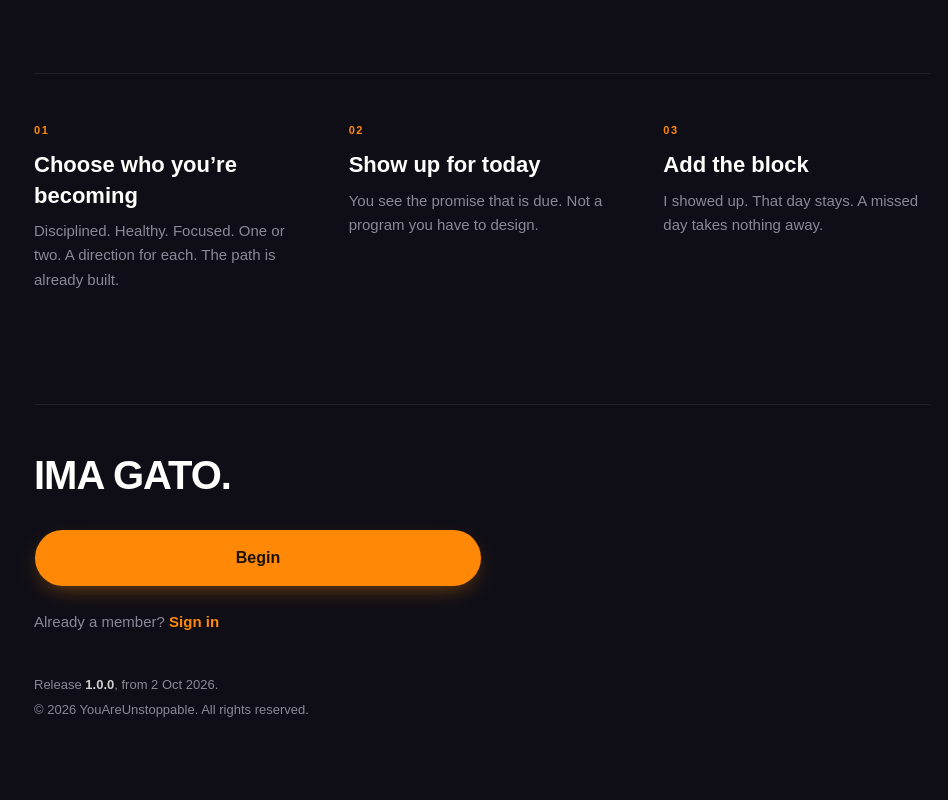
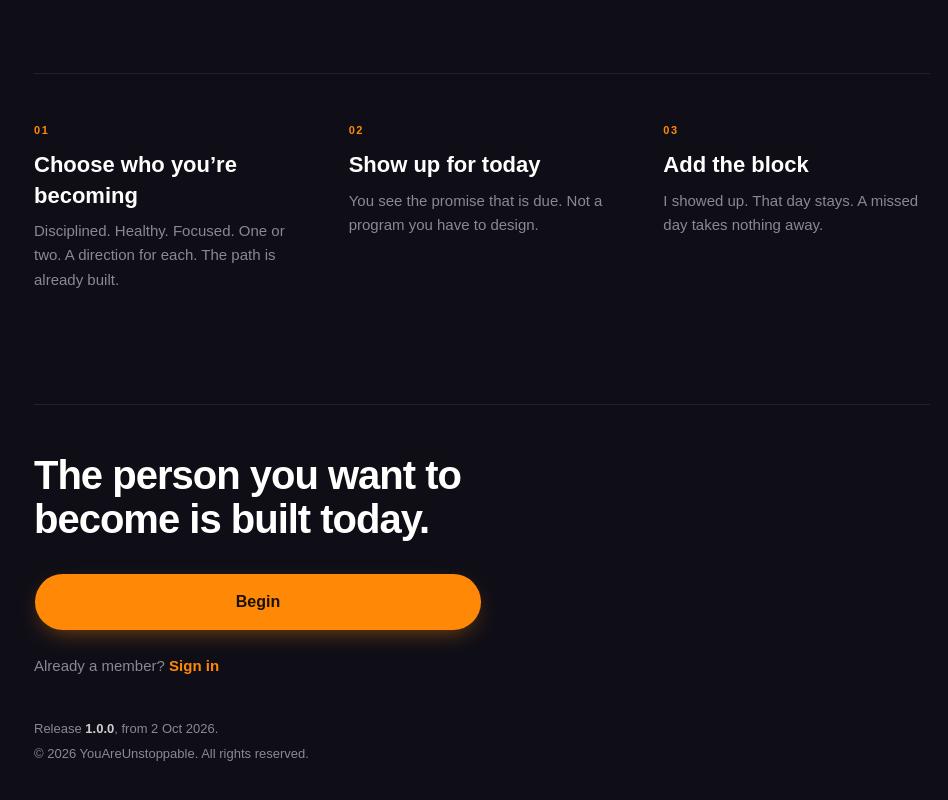
Before and after one commit to lisandromarina/youareunstoppable-frontend, a React (Vite) app: page / in a window 1280 px wide. Shown: the part 541-1341 px from the top of the page, without its empty margins (158-1106 px from the left). Before the commit the page ends 1317 px from the top, so only its background shows below. Built offline with nearby package versions, Linux system fonts and the light colour scheme; no server answers.

Commit message:
fix begin page

```diff
--- a/src/pages/Invite.tsx
+++ b/src/pages/Invite.tsx
@@ -59,7 +59,7 @@ export function Invite() {
 
       <div className="mt-20 mb-6 border-t border-white/8 pt-12 md:mt-28">
         <h2 className="max-w-md text-[32px] leading-[1.1] font-extrabold tracking-tight md:text-[40px]">
-          IMA GATO.
+          The person you want to become is built today.
         </h2>
         <PrimaryButton className="mt-8" asChild>
           <Link to="/register">Begin</Link>
```
